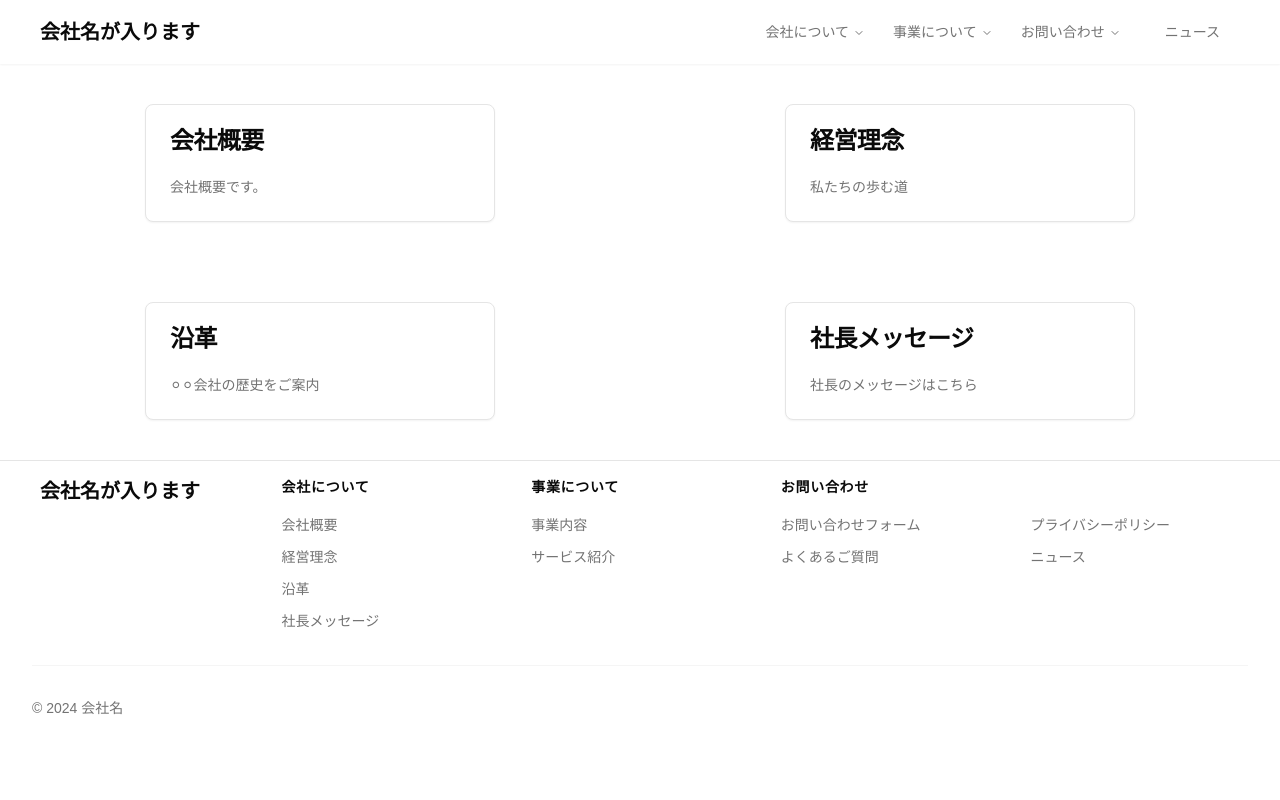
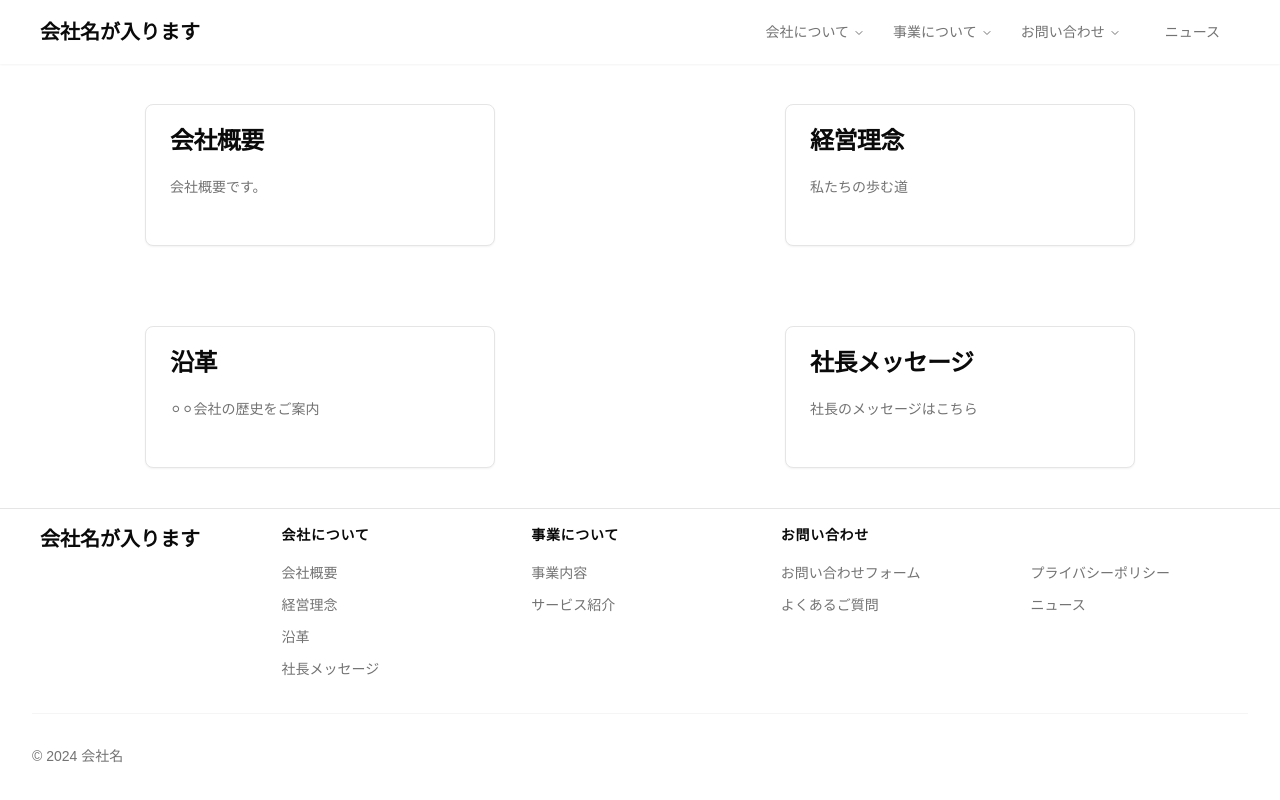
Before and after one commit to y-tommy/corp_site_practice, a Next.js app: page /company in a window 1280 px wide. Built offline with nearby package versions, Linux system fonts and the light colour scheme.

Commit message:
update some page

```diff
--- a/app/business/page.tsx
+++ b/app/business/page.tsx
@@ -1,33 +1,10 @@
-import { footerItems2 } from "@/components/layouts/footer/footerItems";
-import {
-  Card,
-  CardContent,
-  CardDescription,
-  CardHeader,
-  CardTitle
-} from "@/components/ui/card";
-import Link from "next/link";
+import BodyCardList from "@/components/layouts/bodyCardList/bodyCardList";
 import React from "react"
 
 const Business = () => {
   return (
     <div>
-      <ul className="grid grid-cols-2">
-        {footerItems2.map((item) => (
-          <li className="p-10 mx-auto" key={item.name}>
-            <Link href={item.href}>
-              <Card className="w-[350px]">
-                <CardHeader>
-                  <CardTitle>{item.name}</CardTitle>
-                </CardHeader>
-                <CardContent>
-                  <CardDescription>{item.detail}</CardDescription>
-                </CardContent>
-              </Card>
-            </Link>
-          </li>
-        ))}
-      </ul>
+      <BodyCardList index={1} />
     </div>
   );
 }
--- a/app/company/page.tsx
+++ b/app/company/page.tsx
@@ -1,36 +1,10 @@
 import React from "react";
-// import BodyCardList from "@/components/layouts/bodyCardList/bodyCardList";
-import {
-  Card,
-  CardContent,
-  CardDescription,
-  CardHeader,
-  CardTitle
-} from "@/components/ui/card";
-import Link from "next/link";
-import { footerItems1 } from "@/components/layouts/footer/footerItems";
+import BodyCardList from "@/components/layouts/bodyCardList/bodyCardList";
 
 const Company = () => {
   return (
     <div>
-      <ul className="grid grid-cols-2">
-        {footerItems1.map((item) => (
-          // コンポーネント化しようとしたらcssが適用されなかった為保留
-          // <BodyCardList key={item.name} item={item} />
-          <li className="p-10 mx-auto" key={item.name}>
-            <Link href={item.href}>
-              <Card className="w-[350px]">
-                <CardHeader>
-                  <CardTitle>{item.name}</CardTitle>
-                </CardHeader>
-                <CardContent>
-                  <CardDescription>{item.detail}</CardDescription>
-                </CardContent>
-              </Card>
-            </Link>
-          </li>
-        ))}
-      </ul>
+      <BodyCardList index={0} />
     </div>
   );
 }
--- a/app/contact/page.tsx
+++ b/app/contact/page.tsx
@@ -1,33 +1,10 @@
-import { footerItems3 } from "@/components/layouts/footer/footerItems";
-import {
-  Card,
-  CardContent,
-  CardDescription,
-  CardHeader,
-  CardTitle
-} from "@/components/ui/card";
-import Link from "next/link";
+import BodyCardList from "@/components/layouts/bodyCardList/bodyCardList";
 import React from "react"
 
 const Contact = () => {
   return (
     <div>
-      <ul className="grid grid-cols-2">
-        {footerItems3.map((item) => (
-          <li className="p-10 mx-auto" key={item.name}>
-            <Link href={item.href}>
-              <Card className="w-[350px]">
-                <CardHeader>
-                  <CardTitle>{item.name}</CardTitle>
-                </CardHeader>
-                <CardContent>
-                  <CardDescription>{item.detail}</CardDescription>
-                </CardContent>
-              </Card>
-            </Link>
-          </li>
-        ))}
-      </ul>
+      <BodyCardList index={2} />
     </div>
   );
 }
--- a/app/introduction/page.tsx
+++ b/app/privacypolicy/page.tsx
@@ -1,6 +1,6 @@
 import React from "react";
 
-const Introduction = () => {
+const PrivacyPolicy = () => {
   return (
     <div>
       Introduction
@@ -8,4 +8,4 @@ const Introduction = () => {
   );
 }
 
-export default Introduction;
+export default PrivacyPolicy;
--- a/components/layouts/bodyCardList/bodyCardList.tsx
+++ b/components/layouts/bodyCardList/bodyCardList.tsx
@@ -8,10 +8,12 @@ import {
   CardTitle
 } from "@/components/ui/card";
 import Link from "next/link";
+import { footerItems } from "../footer/footerItems";
 
-const BodyCardList = ({item}) => {
+const BodyCardList = ({index}: {index: number}) => {
   return (
-    <div>
+    <ul className="grid grid-cols-2">
+      {footerItems[index].map((item) => (
         <li className="p-10 mx-auto" key={item.name}>
           <Link href={item.href}>
             <Card className="w-[350px]">
@@ -26,7 +28,8 @@ const BodyCardList = ({item}) => {
             </Card>
           </Link>
         </li>
-    </div>
+      ))}
+    </ul>
   );
 }
 
--- a/components/layouts/footer/footerItems.tsx
+++ b/components/layouts/footer/footerItems.tsx
@@ -32,6 +32,6 @@
   { name: "お問い合わせフォーム", href: "/contact/form", detail: "お問い合わせはこちら" },
   { name: "よくあるご質問", href: "/contact/FAQ", detail: "良く頂いておりますご質問のまとめ" },
 ],[
-  { name: "プライバシーポリシー", href: "/contact" },
-  { name: "ニュース", href: "/FAQ"},
+  { name: "プライバシーポリシー", href: "/privacypolicy", detail: "プライバシーポリシー" },
+  { name: "ニュース", href: "/news", detail: "ニュース一覧です"},
 ]];
```
Lines whose indentation alone changed are shown as unchanged.
